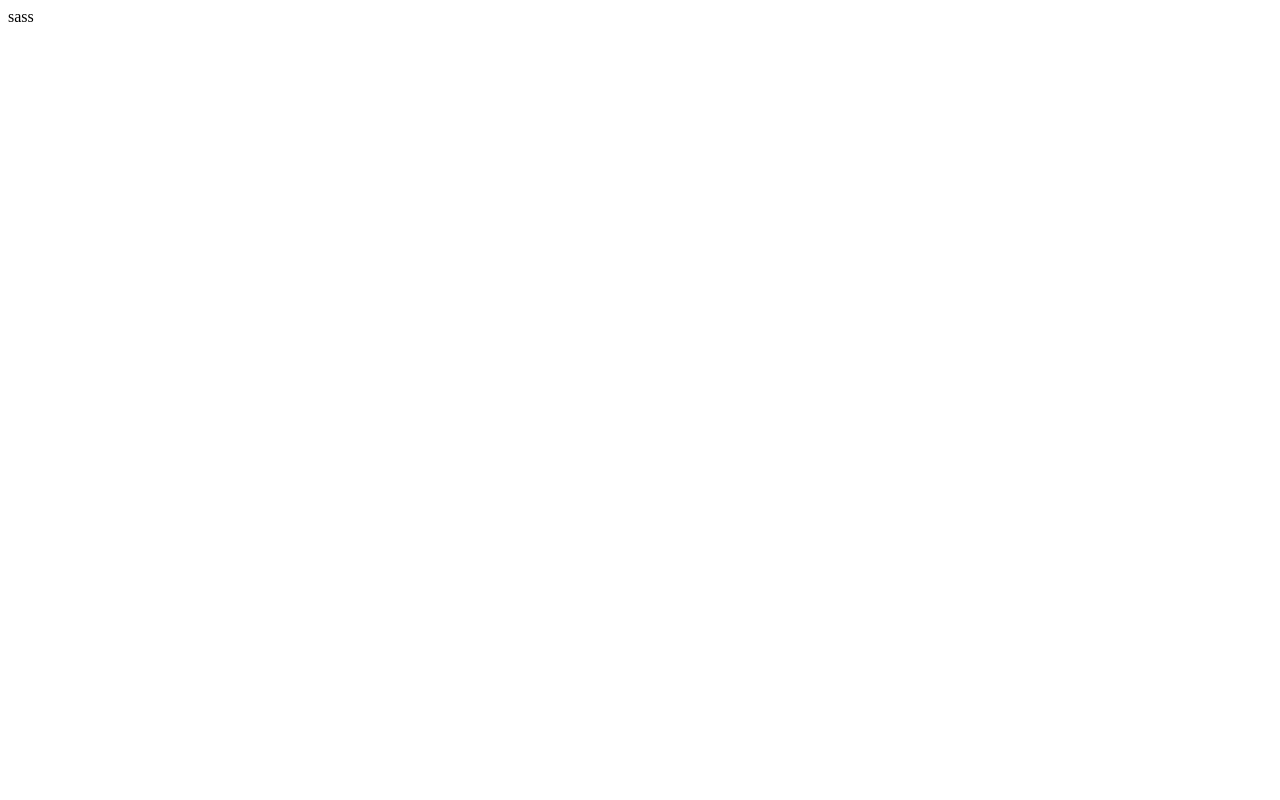
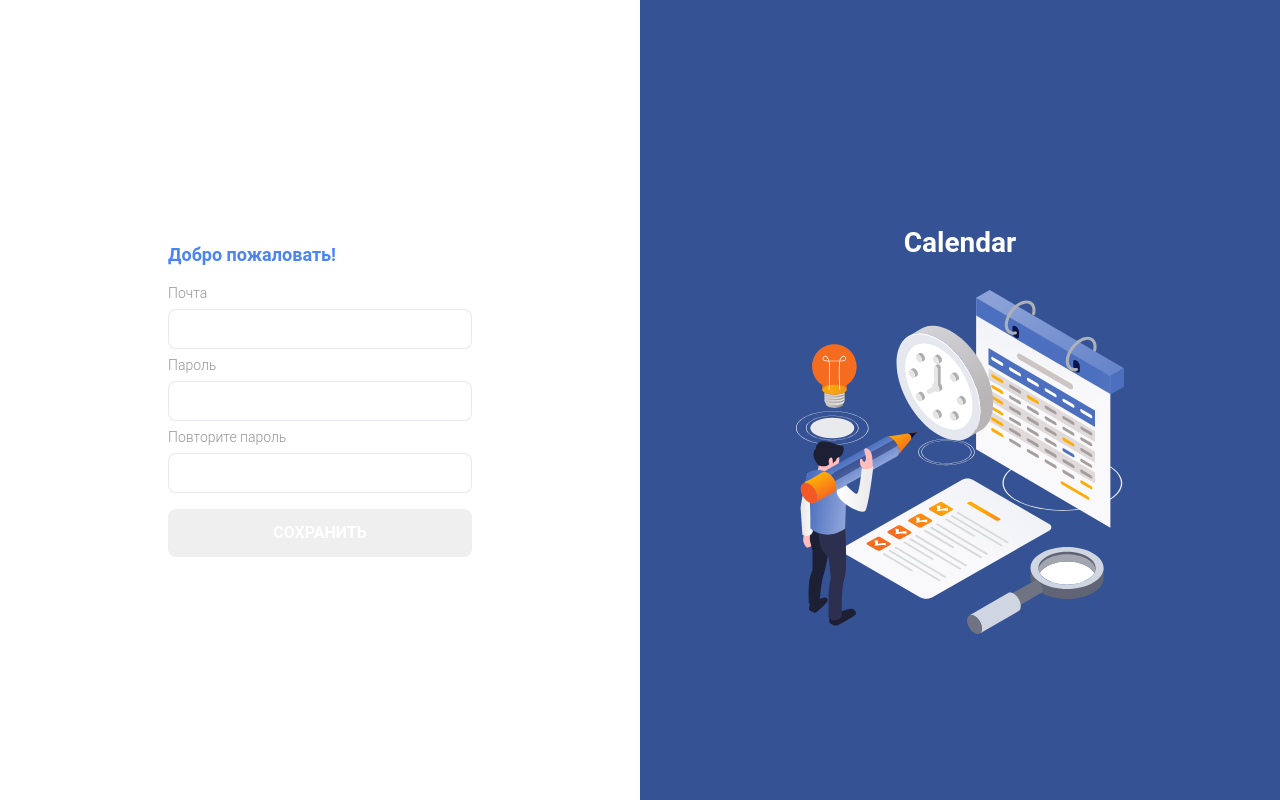
Before and after one commit to MegaJavaSctrippers/hodgepodge-calendar, a React (Create React App) app: page /register in a window 1280 px wide. Built offline with nearby package versions, Linux system fonts and the light colour scheme.

Commit message:
add svg icon to assets and folder styleÑS

```diff
--- a/src/App.js
+++ b/src/App.js
@@ -1,6 +1,7 @@
 import React from 'react'
 import { Route, Routes } from 'react-router-dom'
 import RegisterPage from './pages/RegisterPage'
+import './styles/app.css'
 
 function App() {
   return (
--- /dev/null
+++ b/src/components/Form/Form.jsx
@@ -0,0 +1,32 @@
+import React, { useState } from 'react'
+import classes from './Form.module.css'
+
+function Form() {
+  const [register, setRegister] = useState({
+    email: '',
+    password: '',
+    password2: '',
+  })
+
+  return (
+    <form className={classes.form}>
+      <div className={classes.formBlock}>
+        <p>Почта</p>
+        <input type="text" />
+      </div>
+      <div className={classes.formBlock}>
+        <p>Пароль</p>
+        <input type="text" />
+      </div>
+      <div className={classes.formBlock}>
+        <p>Повторите пароль</p>
+        <input type="text" />
+      </div>
+      <button type="button" className={classes.saveBtn}>
+        Сохранить
+      </button>
+    </form>
+  )
+}
+
+export default Form
--- /dev/null
+++ b/src/components/Form/Form.module.css
@@ -0,0 +1,37 @@
+.form {
+
+}
+.formBlock{
+    margin-bottom: 8px;
+}
+.formBlock p {
+    font-weight: 300;
+    font-size: 14px;
+    color: #2E2E2E;
+    opacity: 0.5;
+    margin-bottom: 8px;
+}
+.formBlock input {
+    width: 304px;
+    height: 40px;
+    color: #000;
+    border: 1px solid rgba(45, 30, 113, 0.1);
+    border-radius: 8px;
+    padding: 0 15px;
+}
+.saveBtn{
+    margin-top: 16px;
+    width: 100%;
+    height: 48px;
+    border-radius: 8px;
+    border: none;
+    font-weight: 600;
+    font-size: 16px;
+    line-height: 19px;
+    color: #fff;
+    display: flex;
+    align-items: center;
+    justify-content: center;
+    text-transform: uppercase;
+    cursor: pointer;
+}
--- a/src/components/Register/Register.jsx
+++ b/src/components/Register/Register.jsx
@@ -1,7 +1,25 @@
 import React from 'react'
+import classes from './Register.module.css'
+import logo from '../../assets/image/calendar_logo.svg'
+import Form from '../Form/Form'
 
 function Register() {
-  return <div>asd</div>
+  return (
+    <div className={classes.wrap}>
+      <div className={classes.formWrap}>
+        <div className={classes.formBlock}>
+          <h2>Добро пожаловать!</h2>
+          <Form />
+        </div>
+      </div>
+      <div className={classes.bannerWrap}>
+        <div className={classes.bannerBlock}>
+          <h2>Calendar</h2>
+          <img src={logo} alt="calendar" />
+        </div>
+      </div>
+    </div>
+  )
 }
 
 export default Register
--- /dev/null
+++ b/src/components/Register/Register.module.css
@@ -0,0 +1,50 @@
+.wrap {
+    width: 100%;
+    height: 100vh;
+    display: flex;
+    align-items: center;
+}
+.formWrap{
+    display: flex;
+    align-items: center;
+    justify-content: center;
+    width: 50%;
+    height: 100vh;
+}
+.formBlock {
+    display: flex;
+    justify-content: center;
+    flex-direction: column;
+    width: 304px;
+    height: 484px;
+}
+.formBlock h2 {
+    font-weight: 600;
+    font-size: 18px;
+    line-height: 21px;
+    color: #4B84F4;
+    margin-bottom: 20px;
+}
+
+
+.bannerWrap{
+    display: flex;
+    align-items: center;
+    justify-content: center;
+    background-color: #345294;
+    width: 50%;
+    height: 100vh;
+}
+.bannerBlock{
+    width: 328px;
+    height: 344px;
+}
+.bannerBlock h2 {
+    text-align: center;
+    margin-bottom: 32px;
+    color: #fff;
+}
+.bannerBlock img {
+    width: 100%;
+    height: 100%;
+}
--- a/src/pages/RegisterPage.jsx
+++ b/src/pages/RegisterPage.jsx
@@ -1,7 +1,8 @@
 import React from 'react'
+import Register from '../components/Register/Register'
 
 function RegisterPage() {
-  return <div>sass</div>
+  return <Register />
 }
 
 export default RegisterPage
--- /dev/null
+++ b/src/styles/_nulleble.css
@@ -0,0 +1,55 @@
+* {
+    padding: 0;
+    margin: 0;
+    list-style: none;
+    outline: none;
+    font-family: 'Nunito', Roboto, system-ui, Tahoma, sans-serif;
+    box-sizing: border-box;
+}
+
+html {
+    -ms-text-size-adjust: 100%;
+    -webkit-text-size-adjust: 100%;
+}
+
+body {
+    -moz-osx-font-smoothing: grayscale;
+    -webkit-font-smoothing: antialiased;
+    color: #232323;
+}
+
+a,
+span,
+p,
+b,
+h1,
+h2,
+h3,
+h4,
+h5 {
+    color: #232323;
+}
+
+h1 {
+    font-size: 48px;
+}
+
+h2 {
+    font-weight: 600;
+    font-size: 28px;
+    line-height: 30px;
+}
+
+a {
+    text-decoration: none;
+}
+
+/*@mixin noselect {*/
+/*    -webkit-touch-callout: none; !* iOS Safari *!*/
+/*    -webkit-user-select: none; !* Safari *!*/
+/*    -khtml-user-select: none; !* Konqueror HTML *!*/
+/*    -moz-user-select: none; !* Old versions of Firefox *!*/
+/*    -ms-user-select: none; !* Internet Explorer/Edge *!*/
+/*    user-select: none; !* Non-prefixed version, currently*/
+/*                                  supported by Chrome, Opera and Firefox *!*/
+/*}*/
--- /dev/null
+++ b/src/styles/_variables.css
@@ -0,0 +1 @@
+/*$black: #232323;*/
--- /dev/null
+++ b/src/styles/app.css
@@ -0,0 +1 @@
+@import "_nulleble.css";
```
Also changed, not shown: src/assets/image/calendar_logo.svg (added).
